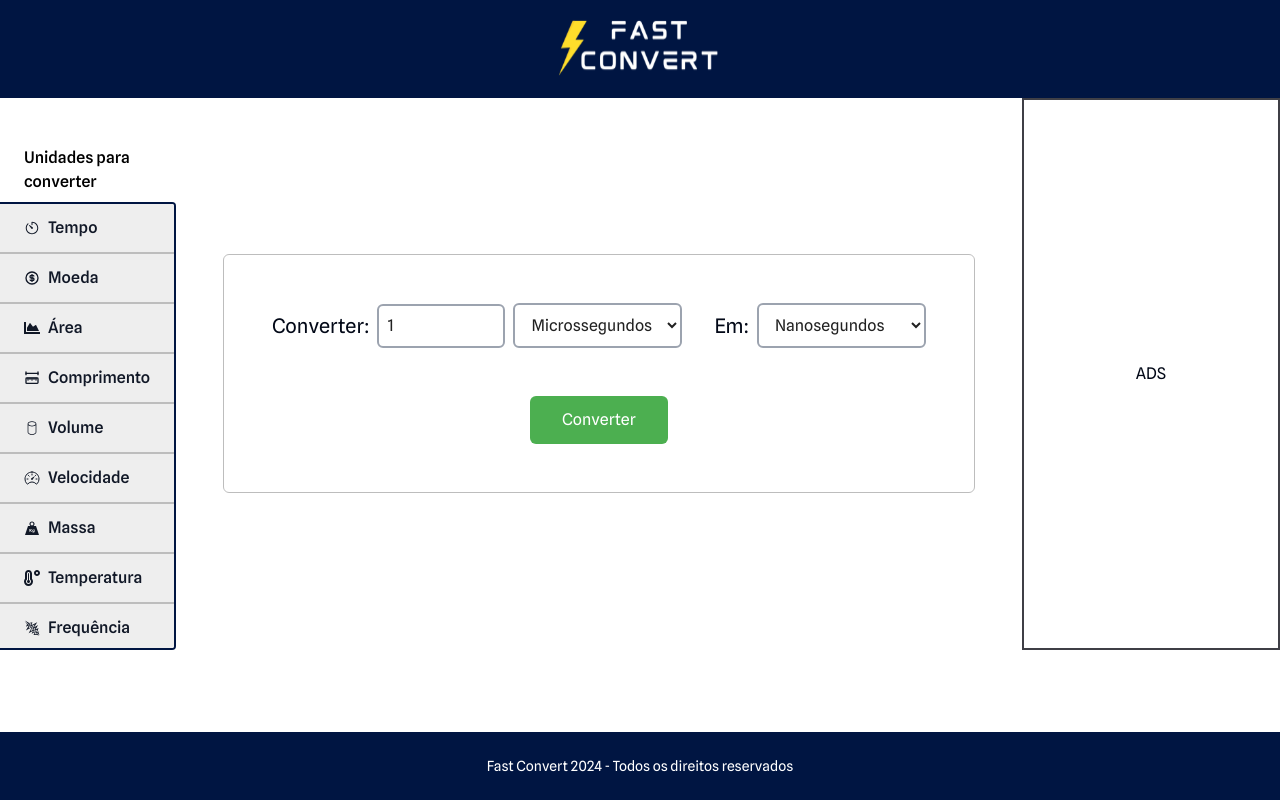
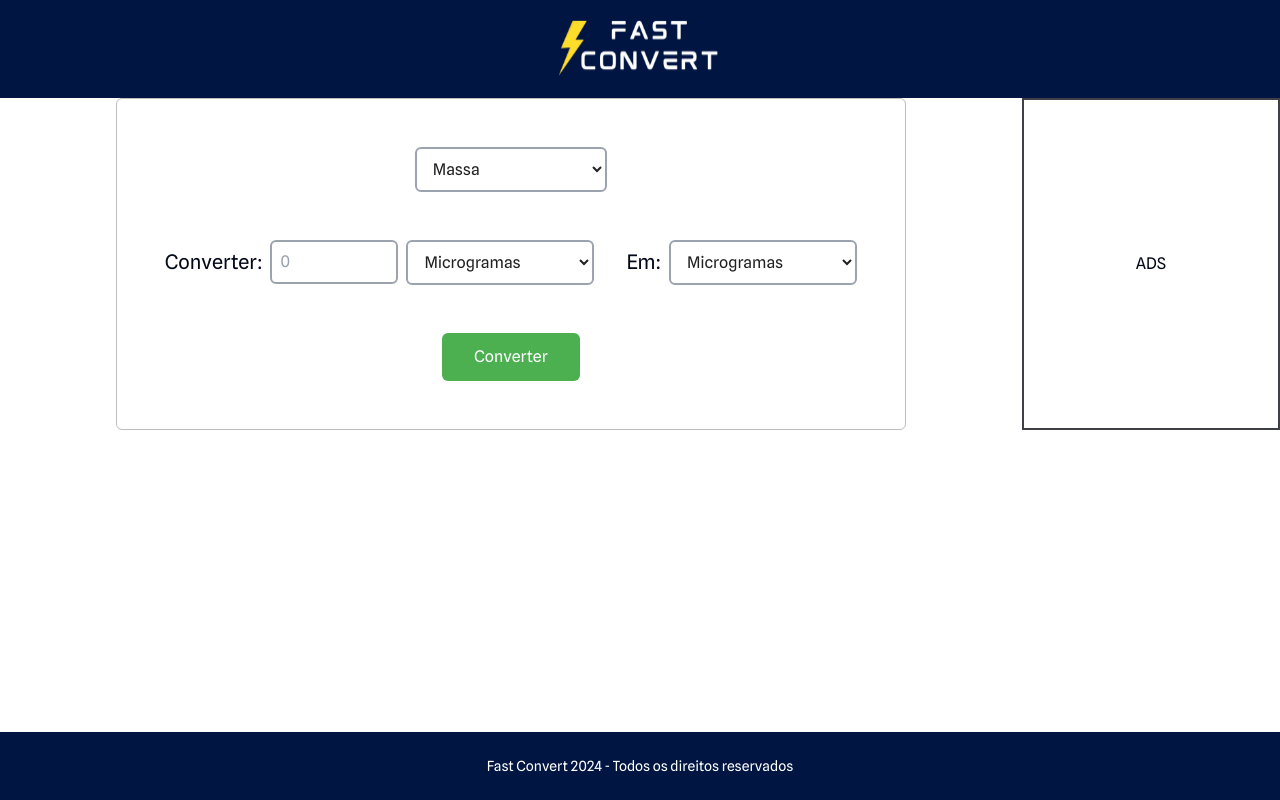
Before and after one commit to Th7-Sousa/fast-convert, a Next.js app: page / in a window 1280 px wide. Built offline with nearby package versions, Linux system fonts and the light colour scheme.

Commit message:
Add mass measure to convert

```diff
--- a/src/Components/ConvertMain.jsx
+++ b/src/Components/ConvertMain.jsx
@@ -21,34 +21,56 @@ export default function ConvertMain() {
       "week": "Semanas",
       "month": "Meses",
       "year": "Anos"
+    },
+    mass: {
+      "mcg": "Microgramas",
+      "mg": "Miligramas",
+      "g": "Gramas",
+      "kg": "Quilogramas",
+      "oz": "Onças",
+      "lb": "Libras",
+      "mt": "Toneladas Métricas",
+      "t": "Toneladas"
     }
   }
+
+  const unitTypeOptions = [
+    { value: 'mass', label: 'Massa' },
+    { value: 'timer', label: 'Tempo' }
+  ];
 
   const timerOptions = Object.entries(Measures.timer).map(([key, value]) => ({
     value: key,
     label: value
   }));
+  const massOptions = Object.entries(Measures.mass).map(([key, value]) => ({
+    value: key,
+    label: value
+  }));
 
-  const optionsSelect = timerOptions;
-
-  const [inputValue, setInputValue] = useState(1);
-  const [fromUnit, setFromUnit] = useState(timerOptions[1].value);
+  const [unitType, setUnitType] = useState('mass');
+  const [fromUnit, setFromUnit] = useState(timerOptions[0].value);
   const [toUnit, setToUnit] = useState(timerOptions[0].value);
   const [result, setResult] = useState('');
   const [uny, setUny] = useState('');
   const [unitName, setUnitName] = useState('');
-
   const [isRenderAlertUnity, setIsRenderAlertUnity] = useState(false);
   const [stateButton, setStateButton] = useState(false);
+  const [inputValue, setInputValue] = useState('');
 
   useEffect(() => {
-    setUnitName(Measures.timer[toUnit]);
-  }, [Measures.timer]);
+    let unitName = '';
+    if (unitType === 'mass') {
+      unitName = Measures.mass[fromUnit];
+    } else if (unitType === 'timer') {
+      unitName = Measures.timer[toUnit];
+    }
+    setUnitName(unitName);
+  }, [unitType, fromUnit, toUnit]);
 
   const handleConversion = () => {
-
     if (fromUnit === toUnit) {
-      setResult(false)
+      setResult(false);
       setIsRenderAlertUnity(true);
       setStateButton(true);
       setTimeout(() => {
@@ -67,15 +89,16 @@ export default function ConvertMain() {
     <div id="convert-main" className="w-full flex flex-col justify-center items-center">
       <AlertDestructive render={isRenderAlertUnity} />
       <div className="p-12 flex flex-col items-center gap-12 rounded-md border border-solid border-Gray-400">
+        <Select options={unitTypeOptions} value={unitType} onChange={(e) => setUnitType(e.target.value)} />
         <div className="flex items-center gap-8">
           <div className="flex items-center gap-2">
             <span className="text-xl">Converter:</span>
             <Input value={inputValue} onChange={(e) => setInputValue(e.target.value)} />
-            <Select options={optionsSelect} value={fromUnit} onChange={(e) => setFromUnit(e.target.value)} />
+            <Select options={unitType === 'mass' ? massOptions : timerOptions} value={fromUnit} onChange={(e) => setFromUnit(e.target.value)} />
           </div>
           <div className="flex items-center gap-2">
             <span className="text-xl">Em:</span>
-            <Select options={optionsSelect} value={toUnit} onChange={(e) => setToUnit(e.target.value)} />
+            <Select options={unitType === 'mass' ? massOptions : timerOptions} value={toUnit} onChange={(e) => setToUnit(e.target.value)} />
           </div>
         </div>
         <ButtonPrimary text='Converter' onClick={handleConversion} state={stateButton} />
--- a/src/Components/Select.jsx
+++ b/src/Components/Select.jsx
@@ -2,7 +2,7 @@ export default function Select({ options, value, onChange }) {
   return (
     <select
       id="units"
-      className="bg-white min-w-40 border-2 border-gray-400 text-Gray-900 text-base rounded-md focus:border-Gray-800 block w-full px-3 py-2.5"
+      className="bg-white min-w-40 max-w-48 border-2 border-gray-400 text-Gray-900 text-base rounded-md focus:border-Gray-800 block w-full px-3 py-2.5"
       value={value}
       onChange={onChange}
     >
--- a/src/app/page.js
+++ b/src/app/page.js
@@ -14,7 +14,7 @@ export default function Home() {
 
       <main>
         <ContainerDefault>
-          <TagList />
+          {/* <TagList /> */}
           <ConvertContainer />
           <Aside />
         </ContainerDefault>
```
